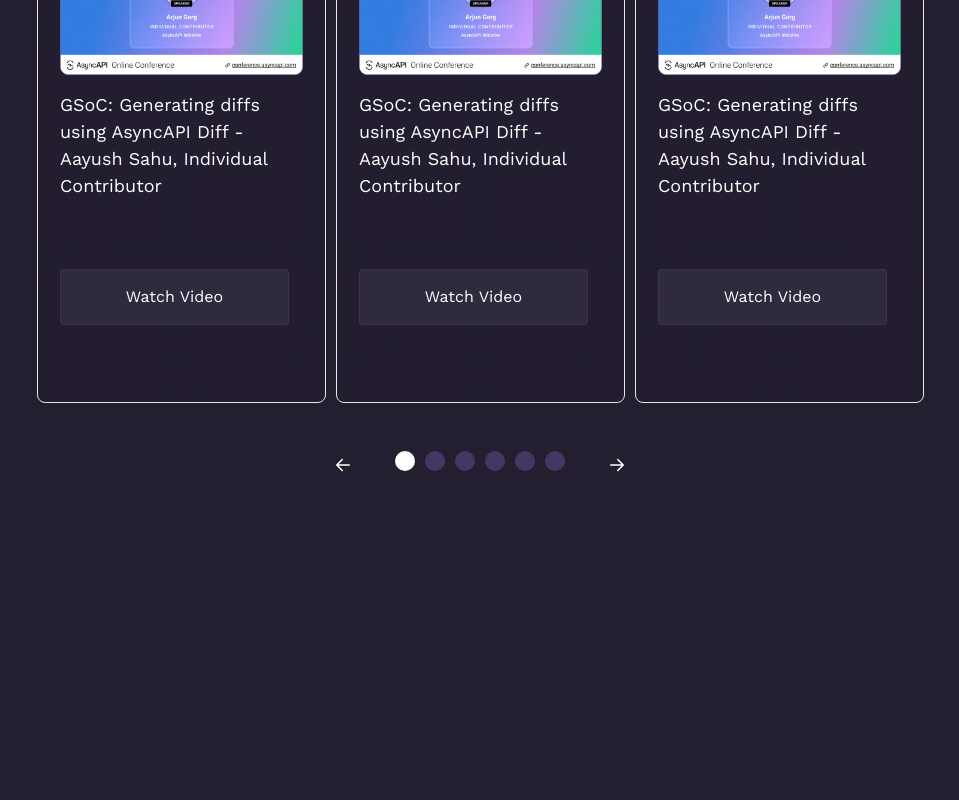
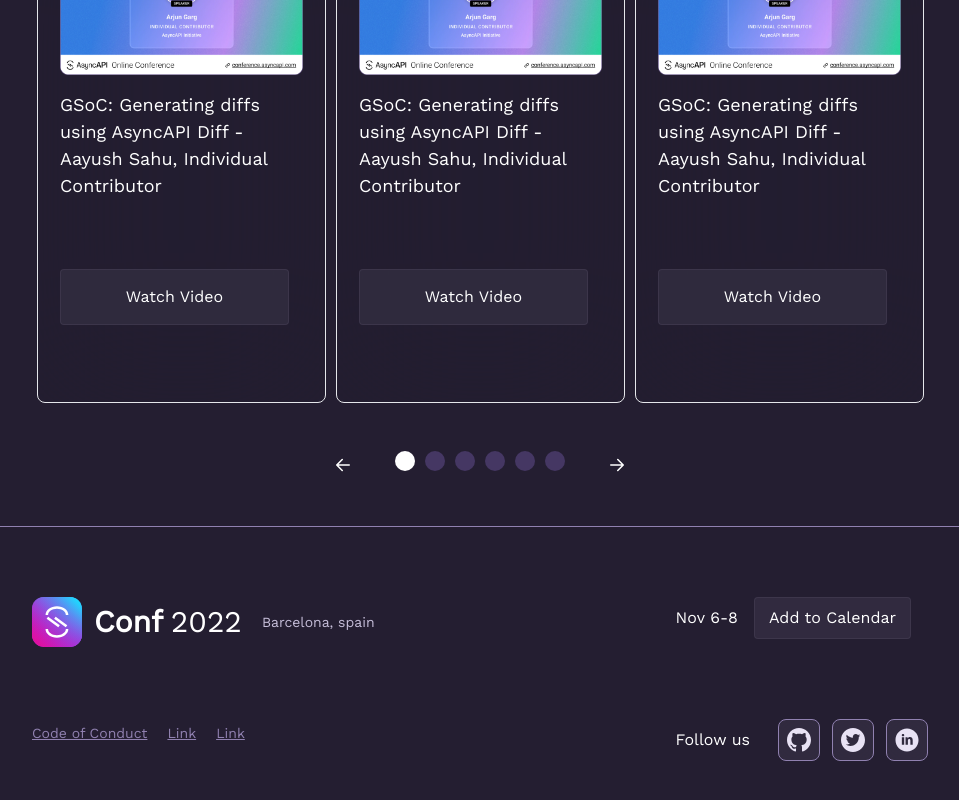
Before and after one commit to asyncapi/conference-website, a Next.js app: page / in a window 1280 px wide. Shown: the part 4534-5334 px from the top of the page, without its empty margins (160-1119 px from the left). Before the commit the page ends 5022 px from the top, so only its background shows below. Built offline with nearby package versions, Linux system fonts and the light colour scheme.

Commit message:
completed footer section

```diff
--- a/components/Footer/footer.js
+++ b/components/Footer/footer.js
@@ -1,9 +1,79 @@
 import React from 'react'
+import Logo from "../illustrations/logo";
+import Button from "../Button/button";
+import Github from "../illustrations/github";
+import Linkedin from "../illustrations/linkedIn";
+import Twitter from "../illustrations/twitter";
+
+const links = [
+  {
+    href: "/",
+    icon: <Github />,
+  },
+  {
+    href: "/",
+    icon: <Twitter />,
+  },
+  {
+    href: "/",
+    icon: <Linkedin />,
+  },
+];
 
 function Footer() {
   return (
-    <div>footer</div>
-  )
+    <div className="mt-[123px] border border-0 border-t border-dark-500">
+      <div className="container mx-auto w-full  h-[303px] flex items-center">
+        <div className="flex justify-between w-full">
+          <div>
+            <div className="flex items-center">
+              <Logo width="50px" height="50px" />
+              <div className="ml-3 text-white flex">
+                <div className="font-black text-3xl">Conf </div>{" "}
+                <div className="font-thin text-3xl ml-2">2022</div>
+              </div>
+              <span className="ml-5 text-sm text-dark-400 text-[16px]">
+                Barcelona, spain
+              </span>
+            </div>
+            <div className="mt-[76px] text-dark-500 text-[14px]">
+              <a href="" className="underline">
+                Code of Conduct
+              </a>
+              <a href="" className="ml-[20px] underline">
+                Link
+              </a>
+              <a href="" className="ml-[20px] underline">
+                Link
+              </a>
+            </div>
+          </div>
+          <div>
+            <div className="flex items-center text-white">
+              <span className="text-[16px] mr-4">Nov 6-8</span>
+              <Button
+                text="Add to Calendar"
+                className="text-[16px] py-[8px] px-[14px]"
+              />
+            </div>
+            <div className="flex items-center text-white mt-[80px]">
+              <span className="text-[16px] mr-4">Follow us</span>
+              <div className="flex">
+                {links.map((link, i) => (
+                  <div
+                    key={i}
+                    className="p-[8px] bg-dark-600 rounded-lg ml-[12px] backdrop-blur-xl border border-dark-500"
+                  >
+                    {link.icon}
+                  </div>
+                ))}
+              </div>
+            </div>
+          </div>
+        </div>
+      </div>
+    </div>
+  );
 }
 
 export default Footer
--- /dev/null
+++ b/components/illustrations/github.js
@@ -0,0 +1,17 @@
+export default function Github() {
+  return (
+    <svg
+      width="24"
+      height="24"
+      viewBox="0 0 24 24"
+      fill="none"
+    >
+      <path
+        fillRule="evenodd"
+        clipRule="evenodd"
+        d="M12 0C5.37 0 0 5.37 0 12C0 17.31 3.435 21.795 8.205 23.385C8.805 23.49 9.03 23.13 9.03 22.815C9.03 22.53 9.015 21.585 9.015 20.58C6 21.135 5.22 19.845 4.98 19.17C4.845 18.825 4.26 17.76 3.75 17.475C3.33 17.25 2.73 16.695 3.735 16.68C4.68 16.665 5.355 17.55 5.58 17.91C6.66 19.725 8.385 19.215 9.075 18.9C9.18 18.12 9.495 17.595 9.84 17.295C7.17 16.995 4.38 15.96 4.38 11.37C4.38 10.065 4.845 8.985 5.61 8.145C5.49 7.845 5.07 6.615 5.73 4.965C5.73 4.965 6.735 4.65 9.03 6.195C9.99 5.925 11.01 5.79 12.03 5.79C13.05 5.79 14.07 5.925 15.03 6.195C17.325 4.635 18.33 4.965 18.33 4.965C18.99 6.615 18.57 7.845 18.45 8.145C19.215 8.985 19.68 10.05 19.68 11.37C19.68 15.975 16.875 16.995 14.205 17.295C14.64 17.67 15.015 18.39 15.015 19.515C15.015 21.12 15 22.41 15 22.815C15 23.13 15.225 23.505 15.825 23.385C18.2072 22.5807 20.2772 21.0497 21.7437 19.0074C23.2101 16.965 23.9993 14.5143 24 12C24 5.37 18.63 0 12 0Z"
+        fill="#E8E2F4"
+      />
+    </svg>
+  );
+}
--- /dev/null
+++ b/components/illustrations/linkedIn.js
@@ -0,0 +1,15 @@
+export default function Linkedin() {
+  return (
+    <svg
+      width="24"
+      height="24"
+      viewBox="0 0 24 24"
+      fill="none"
+    >
+      <path
+        d="M12 0.47998C5.63758 0.47998 0.47998 5.63758 0.47998 12C0.47998 18.3624 5.63758 23.52 12 23.52C18.3624 23.52 23.52 18.3624 23.52 12C23.52 5.63758 18.3624 0.47998 12 0.47998ZM9.17998 16.7748H6.84718V9.26758H9.17998V16.7748ZM7.99918 8.34598C7.26238 8.34598 6.78598 7.82398 6.78598 7.17838C6.78598 6.51958 7.27678 6.01318 8.02918 6.01318C8.78158 6.01318 9.24238 6.51958 9.25678 7.17838C9.25678 7.82398 8.78158 8.34598 7.99918 8.34598ZM17.7 16.7748H15.3672V12.6144C15.3672 11.646 15.0288 10.9884 14.1852 10.9884C13.5408 10.9884 13.158 11.4336 12.9888 11.862C12.9264 12.0144 12.9108 12.2304 12.9108 12.4452V16.7736H10.5768V11.6616C10.5768 10.7244 10.5468 9.94078 10.5156 9.26638H12.5424L12.6492 10.3092H12.696C13.0032 9.81958 13.7556 9.09718 15.0144 9.09718C16.5492 9.09718 17.7 10.1256 17.7 12.336V16.7748Z"
+        fill="#E8E2F4"
+      />
+    </svg>
+  );
+}
--- /dev/null
+++ b/components/illustrations/twitter.js
@@ -0,0 +1,15 @@
+export default function Twitter() {
+  return (
+    <svg
+      width="24"
+      height="24"
+      viewBox="0 0 24 24"
+      fill="none"
+    >
+      <path
+        d="M12 0C5.37321 0 0 5.37321 0 12C0 18.6268 5.37321 24 12 24C18.6268 24 24 18.6268 24 12C24 5.37321 18.6268 0 12 0ZM17.767 9.04554C17.775 9.17143 17.775 9.30268 17.775 9.43125C17.775 13.3634 14.7804 17.8929 9.30804 17.8929C7.62054 17.8929 6.05625 17.4027 4.73839 16.5589C4.97946 16.5857 5.20982 16.5964 5.45625 16.5964C6.84911 16.5964 8.12946 16.125 9.15 15.3268C7.84286 15.3 6.74464 14.4429 6.36964 13.2643C6.82768 13.3313 7.24018 13.3313 7.71161 13.2107C7.03855 13.074 6.43359 12.7084 5.99951 12.1762C5.56542 11.644 5.32898 10.9779 5.33036 10.2911V10.2536C5.72411 10.4759 6.1875 10.6125 6.67232 10.6313C6.26476 10.3596 5.93051 9.99164 5.69923 9.5599C5.46794 9.12817 5.34676 8.64603 5.34643 8.15625C5.34643 7.60179 5.49107 7.09554 5.75089 6.65625C6.49795 7.5759 7.43017 8.32806 8.48696 8.86384C9.54375 9.39961 10.7014 9.70702 11.8848 9.76607C11.4643 7.74375 12.975 6.10714 14.7911 6.10714C15.6482 6.10714 16.4196 6.46607 16.9634 7.04464C17.6357 6.91875 18.2786 6.66696 18.8518 6.32946C18.6295 7.01786 18.1634 7.59911 17.5446 7.96607C18.1446 7.90179 18.7232 7.73571 19.2589 7.50268C18.8545 8.09732 18.3482 8.625 17.767 9.04554Z"
+        fill="#E8E2F4"
+      />
+    </svg>
+  );
+}
--- a/pages/index.js
+++ b/pages/index.js
@@ -1,4 +1,5 @@
 import Head from 'next/head'
+import Footer from '../components/Footer/footer';
 import Header from '../components/Header/header';
 import Navbar from "../components/Navbar/navbar";
 import Recordings from '../components/Recordings/recordings';
@@ -19,6 +20,7 @@ export default function Home() {
         <Speakers />
         <Sponsors />
         <Recordings />
+        <Footer />
       </main>
     </div>
   );
```
